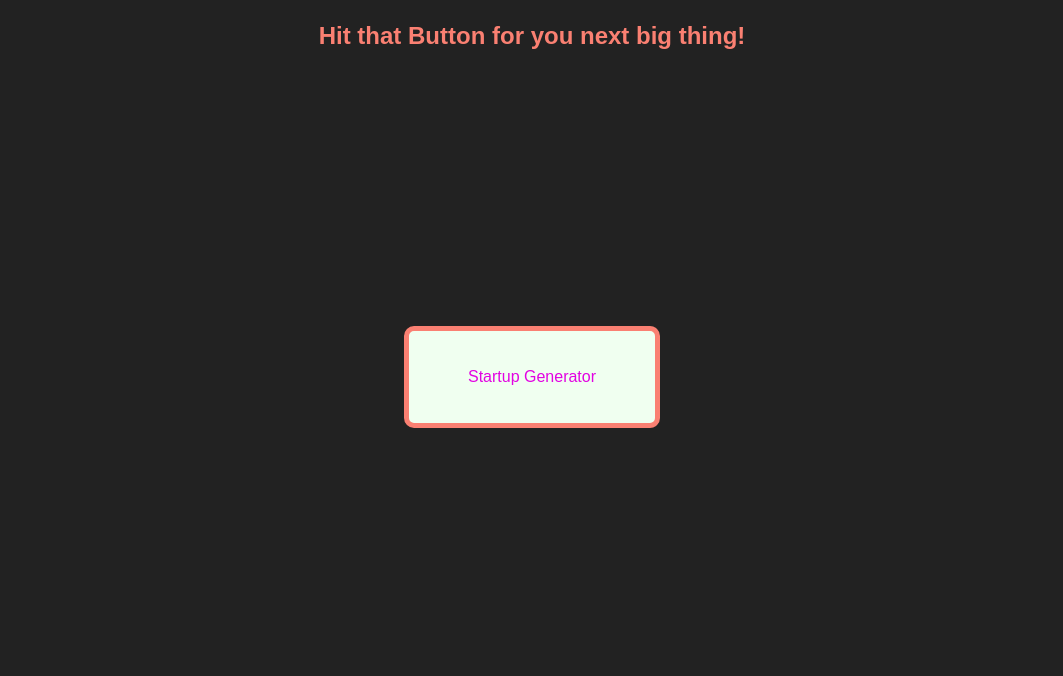
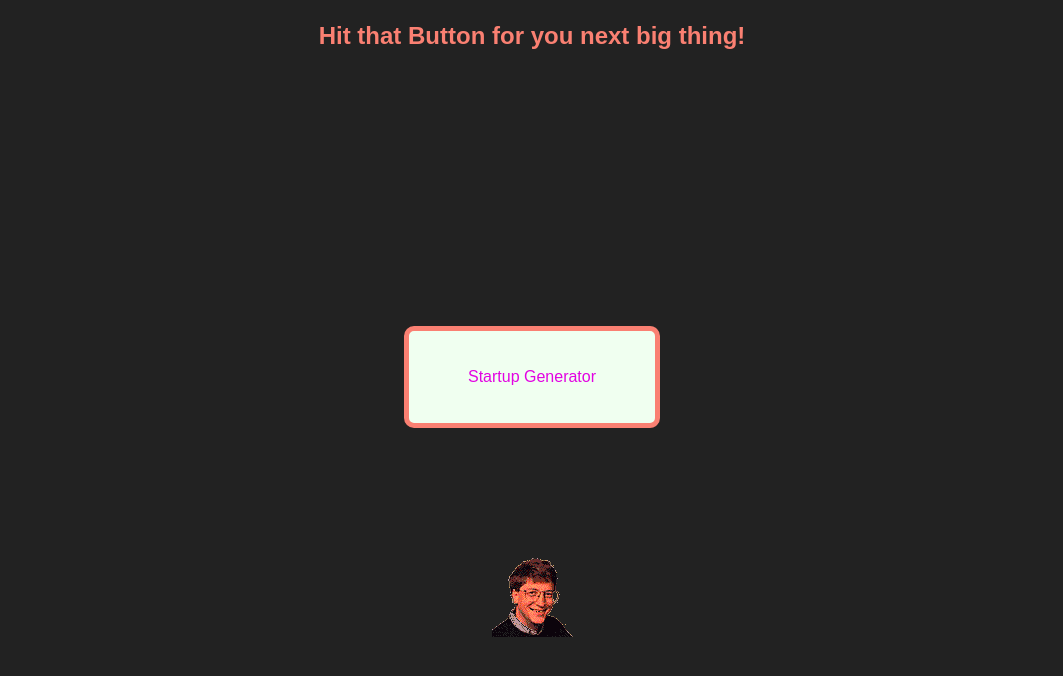
Before and after one commit to thomstrub/startup-generator-api, a website: page views/index.html in a window 1280 px wide. Shown: the part 138-814 px from the top of the page, without its empty margins (108-1171 px from the left). Drawn offline with Linux system fonts and the light colour scheme.

Commit message:
adds bill gif

```diff
--- a/public/style.css
+++ b/public/style.css
@@ -25,3 +25,8 @@ body {
       font-size: large;
       border: 6px solid rgb(248, 108, 92);
   }
+
+  img{
+      display: flex;
+      margin: 10vw auto;
+  }
--- a/views/index.html
+++ b/views/index.html
@@ -11,5 +11,7 @@
     <h1>Do U wanT sUm C'd $MONEY$??</h1>
     <h2>Hit that Button for you next big thing!</h2>
     <a href="/api/random"><button type="button">Startup Generator</button></a>
+
+    <img src='../public/images/Bill-Gates-Devil.gif' alt="Bill">
 </body>
 </html>
```
Also changed, not shown: public/images/Bill-Gates-Devil.gif (added).
